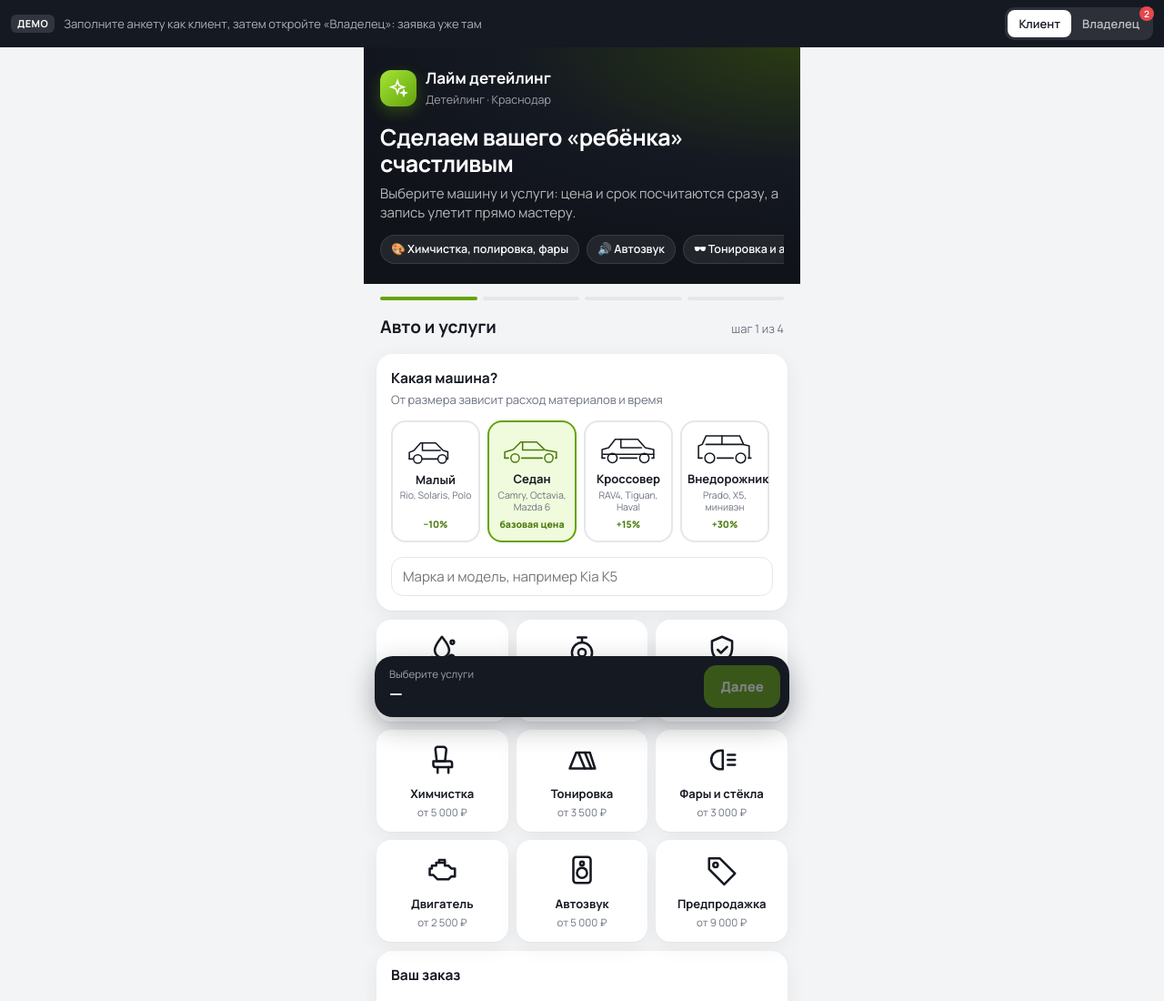
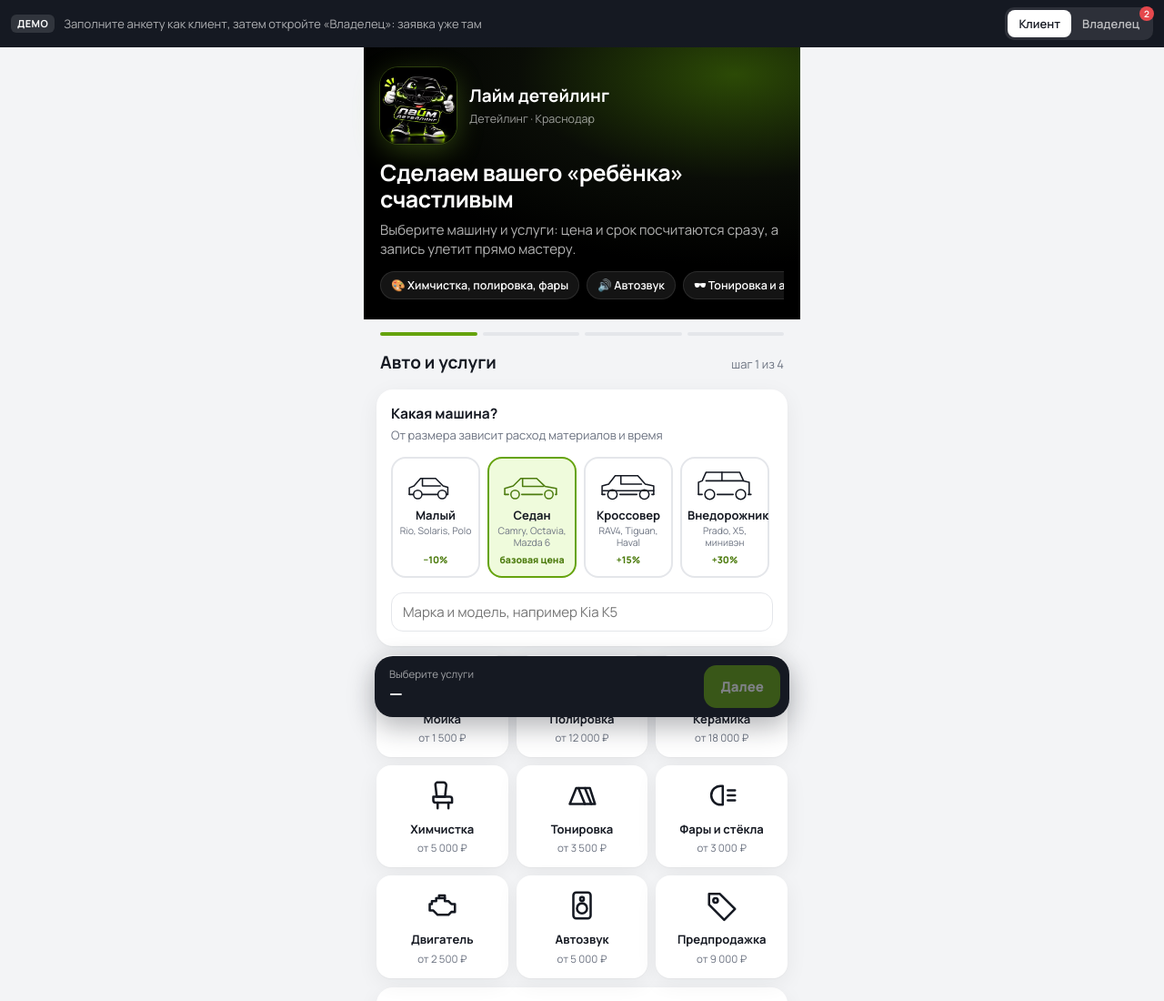
Before and after one commit to vaditik23/himchistka-demo, a plain HTML site: page lime-detailing/index.html in a window 1280 px wide. Shown: the top 1100 px of the page at 91% size. Drawn offline with Linux system fonts and the light colour scheme.

Commit message:
Лайм: логотип

```diff
--- a/lime-detailing/index.html
+++ b/lime-detailing/index.html
@@ -4,7 +4,9 @@
 <meta charset="utf-8">
 <meta name="viewport" content="width=device-width, initial-scale=1, maximum-scale=1">
 <title>Лайм детейлинг — запись онлайн (демо)</title>
-<meta name="theme-color" content="#151922">
+<meta name="theme-color" content="#000000">
+<link rel="icon" href="favicon.png">
+<link rel="apple-touch-icon" href="logo.jpg">
 <link rel="preconnect" href="https://fonts.googleapis.com">
 <link href="https://fonts.googleapis.com/css2?family=Manrope:wght@400;500;600;700;800&display=swap" rel="stylesheet">
 <style>
@@ -249,7 +251,10 @@ a{color:var(--acc2)}
   .demobar .hint{display:none}
 }
 /* ===== detailing overrides ===== */
-.hero{background:radial-gradient(120% 90% at 100% 0%,#2a3a14 0%,#151922 55%,#10131a 100%);color:#fff;padding-bottom:18px}
+.biglogo{width:84px;height:84px;border-radius:20px;flex:none;box-shadow:0 0 0 1px #a3e63533,0 8px 30px #a3e63540}
+.hero .brand{gap:14px}
+.hero .brand b{font-size:19px}
+.hero{background:radial-gradient(90% 70% at 85% 10%,#2c4a06 0%,#0a0d07 55%,#000 100%);color:#fff;padding-bottom:18px}
 .hero p{color:#ffffffb3}
 .hero h1{color:#fff}
 .hero .brand small{color:#ffffff99}
@@ -490,7 +495,7 @@ function renderClient(){
   const S=DB.settings;
   let h=`<div class="client">`;
   if(step===0) h+=`<div class="hero">
-    <div class="brand"><div class="logo">${svg('spark','width="22" height="22" fill="none" stroke="#fff" stroke-width="1.8"')}</div><div><b>${esc(S.name)}</b><small>${esc(S.tagline)} · ${esc(S.city)}</small></div></div>
+    <div class="brand"><img class="biglogo" src="logo.jpg" alt="${esc(S.name)}"><div><b>${esc(S.name)}</b><small>${esc(S.tagline)} · ${esc(S.city)}</small></div></div>
     <h1>Сделаем вашего «ребёнка» счастливым</h1>
     <p>Выберите машину и услуги: цена и срок посчитаются сразу, а запись улетит прямо мастеру.</p>
     <div class="perks"><span class="perk">🎨 Химчистка, полировка, фары</span><span class="perk">🔊 Автозвук</span><span class="perk">🕶 Тонировка и атермалка</span><span class="perk">📍 Харьковская, 36</span></div>
@@ -685,7 +690,7 @@ function msgText(r){
 const STAT={new:['Новая','st-new'],ok:['Записан','st-ok'],work:['В работе','st-work'],done:['Выдан','st-done'],no:['Отказ','st-no']};
 function renderAdmin(){
   const nNew=DB.requests.filter(r=>r.status==='new').length;
-  let h=`<div class="admin"><div class="atop"><div class="logo">${svg('spark','width="22" height="22" fill="none" stroke="#fff" stroke-width="1.8"')}</div><h1>${esc(DB.settings.name)} <span style="color:var(--muted);font-weight:600;font-size:14px">· кабинет владельца</span></h1>
+  let h=`<div class="admin"><div class="atop"><img class="logo" src="logo.jpg" alt="" style="object-fit:cover"><h1>${esc(DB.settings.name)} <span style="color:var(--muted);font-weight:600;font-size:14px">· кабинет владельца</span></h1>
    <button class="abtn" onclick="resetDemo()">↺ Сбросить демо</button></div>
    <div class="tabs">${[['req','📥 Заявки',nNew],['tg','✈️ Уведомления'],['price','💰 Услуги и цены'],['coef','⚙️ Коэффициенты'],['set','🔗 Настройки']].map(t=>`<button class="${atab===t[0]?'on':''}" onclick="atab='${t[0]}';render()">${t[1]}${t[2]?`<span class="b">${t[2]}</span>`:''}</button>`).join('')}</div>`;
   h+={req:aReq,tg:aTg,price:aPrice,coef:aCoef,set:aSet}[atab]();
@@ -750,7 +755,7 @@ function aTg(){
     const tm=new Date(f.t).toLocaleTimeString('ru-RU',{hour:'2-digit',minute:'2-digit'});
     return `<div class="bub">${msgText(r)}<div class="tm">${tm}</div></div>
     <div class="kb">${r.status==='new'?`<button onclick="setReq(${r.id},'status','ok')">✅ Записать</button><button onclick="openReq(${r.id})">📋 Открыть</button><button onclick="setReq(${r.id},'status','no')">❌ Отказ</button>`:`<button style="grid-column:span 3" onclick="openReq(${r.id})">${STAT[r.status][0]} · открыть</button>`}</div>`}).join('');
-  return `<div class="cols"><div><div class="tg"><div class="tghead"><div class="av">${svg('spark','width="20" height="20" fill="none" stroke="#fff" stroke-width="1.8"')}</div><div><b>${esc(DB.settings.name)} · заявки</b><small>бот</small></div></div>
+  return `<div class="cols"><div><div class="tg"><div class="tghead"><img class="av" src="logo.jpg" alt="" style="object-fit:cover"><div><b>${esc(DB.settings.name)} · заявки</b><small>бот</small></div></div>
    <div class="tgbody" id="tgbody">${msgs}</div></div></div>
    <div><div class="ac"><h3>Так выглядит уведомление</h3><p class="sub">Каждая заявка прилетает в мессенджер со всей вводной: машина, класс, услуги, состояние лака, время работы, цена и фото. Кнопки «Записать / Отказ» меняют статус прямо из чата, без захода в админку.</p>
    <div class="row">${[['tg','Telegram'],['wa','WhatsApp'],['max','Max']].map(m=>`<button class="toggle" onclick="DB.settings.channels.${m[0]}=!DB.settings.channels.${m[0]};save();render()"><span class="sw ${ch[m[0]]?'on':''}"></span>${m[1]}</button>`).join('')}</div></div>
```
Also changed, not shown: lime-detailing/favicon.png (added), lime-detailing/logo.jpg (added).
